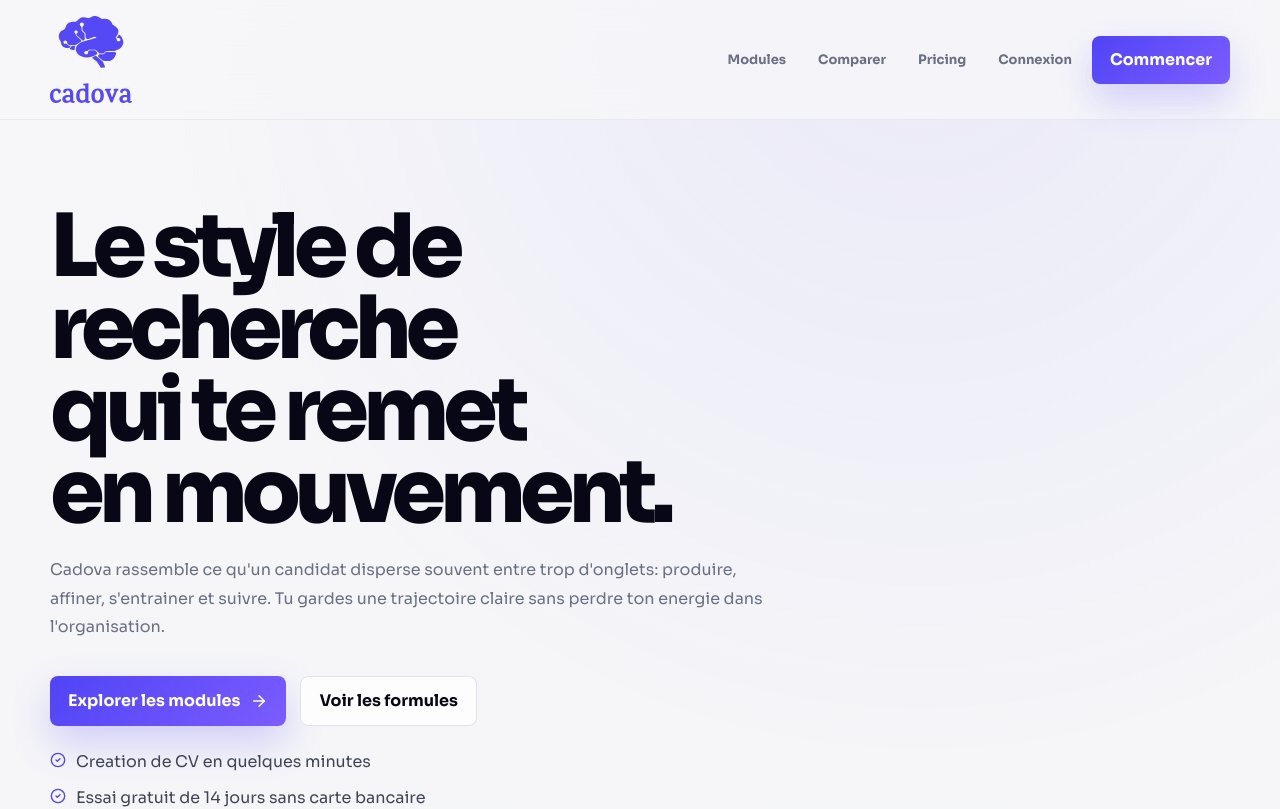
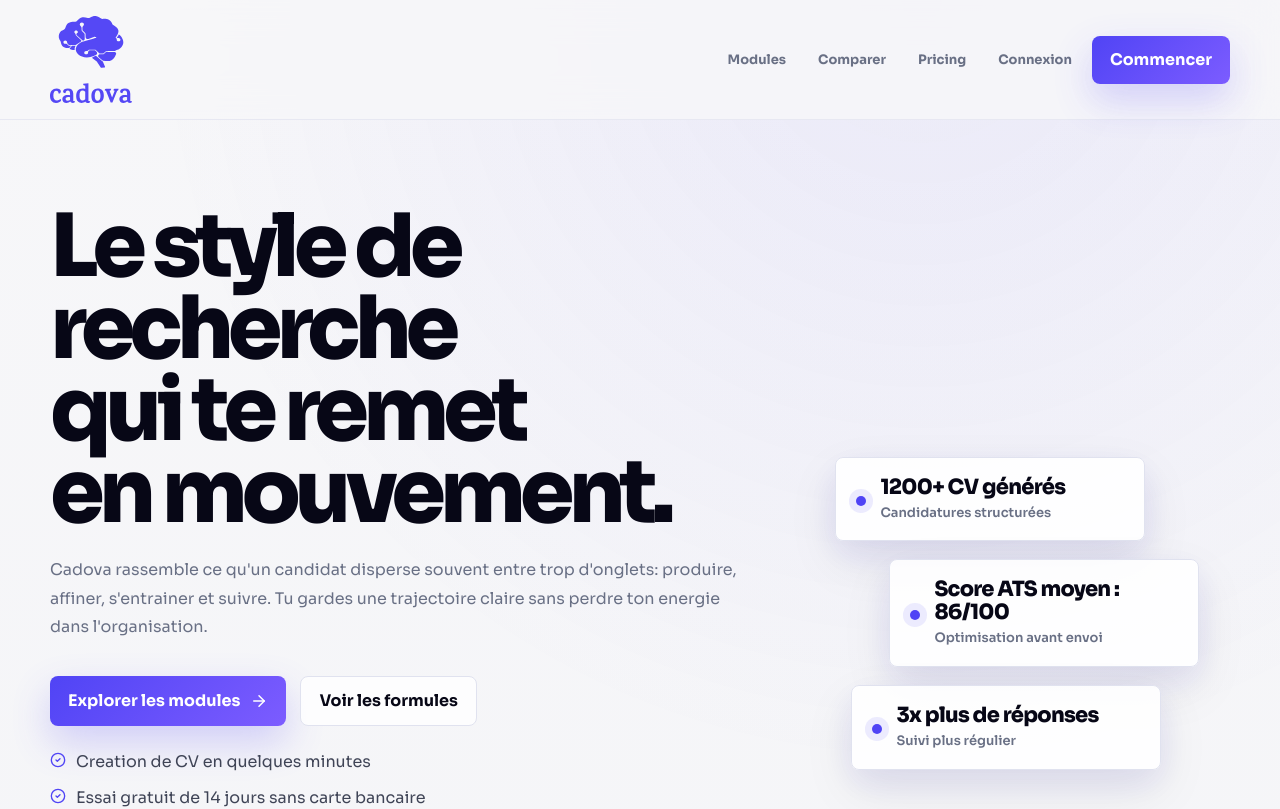
Before and after one commit to nothanger/cadova, a React (Vite) app: page / in a window 1280 px wide. Shown: the top 809 px of the page. Built offline with nearby package versions, Linux system fonts and the light colour scheme.

Commit message:
Add hero proof stat cards

```diff
--- a/src/app/pages/Landing.tsx
+++ b/src/app/pages/Landing.tsx
@@ -9,6 +9,12 @@ const proofPoints = [
   "Creation de CV en quelques minutes",
   "Essai gratuit de 14 jours sans carte bancaire",
   "Un seul compte pour tous les modules",
+];
+
+const heroStats = [
+  { value: "1200+ CV générés", label: "Candidatures structurées" },
+  { value: "Score ATS moyen : 86/100", label: "Optimisation avant envoi" },
+  { value: "3x plus de réponses", label: "Suivi plus régulier" },
 ];
 
 const workflow = [
@@ -51,7 +57,7 @@ export function Landing() {
   return (
     <MarketingShell>
       <section className="marketing-section marketing-hero">
-        <div className="marketing-container">
+        <div className="marketing-container marketing-hero-grid">
           <div className="marketing-hero-content">
             <h1 className="marketing-title">
               Le style de recherche
@@ -100,6 +106,18 @@ export function Landing() {
                 <span className="marketing-price-note">pour tester sans carte</span>
               </div>
             </div>
+          </div>
+
+          <div className="marketing-hero-stats" aria-label="Preuves Cadova">
+            {heroStats.map((stat, index) => (
+              <div key={stat.label} className={`marketing-floating-stat marketing-floating-stat-${index + 1}`}>
+                <span className="marketing-floating-dot" aria-hidden="true" />
+                <div>
+                  <strong>{stat.value}</strong>
+                  <span>{stat.label}</span>
+                </div>
+              </div>
+            ))}
           </div>
         </div>
       </section>
--- a/src/styles/marketing.css
+++ b/src/styles/marketing.css
@@ -142,11 +142,23 @@
   box-shadow: 0 30px 70px rgba(8, 7, 25, 0.22);
 }
 
+.marketing-panel-dark .marketing-title-section,
+.marketing-panel-dark .marketing-detail-block-title {
+  color: #ffffff;
+}
+
+.marketing-hero-grid,
 .marketing-grid-2,
 .marketing-grid-3,
 .marketing-grid-4 {
   display: grid;
   gap: 20px;
+}
+
+.marketing-hero-grid {
+  grid-template-columns: minmax(0, 1fr) minmax(300px, 0.58fr);
+  align-items: center;
+  gap: 56px;
 }
 
 .marketing-hero-content {
@@ -259,6 +271,80 @@
   color: #5044f5;
   flex-shrink: 0;
   margin-top: 2px;
+}
+
+.marketing-hero-stats {
+  display: grid;
+  gap: 18px;
+  justify-items: start;
+  padding: 18px 0;
+}
+
+.marketing-floating-stat {
+  display: flex;
+  align-items: center;
+  gap: 14px;
+  width: min(100%, 310px);
+  border: 1px solid #e0e2ef;
+  border-radius: 8px;
+  background: rgba(255, 255, 255, 0.88);
+  box-shadow: 0 20px 52px rgba(15, 16, 33, 0.08), 0 12px 34px rgba(80, 68, 245, 0.08);
+  padding: 18px 20px;
+  animation: cadova-stat-fade 620ms ease both;
+}
+
+.marketing-floating-stat-1 {
+  margin-left: 18px;
+}
+
+.marketing-floating-stat-2 {
+  margin-left: 72px;
+  animation-delay: 80ms;
+}
+
+.marketing-floating-stat-3 {
+  margin-left: 34px;
+  animation-delay: 160ms;
+}
+
+.marketing-floating-dot {
+  width: 10px;
+  height: 10px;
+  border-radius: 999px;
+  background: #5044f5;
+  box-shadow: 0 0 0 7px rgba(80, 68, 245, 0.1);
+  flex-shrink: 0;
+}
+
+.marketing-floating-stat strong,
+.marketing-floating-stat span {
+  display: block;
+}
+
+.marketing-floating-stat strong {
+  color: #070716;
+  font-size: 21px;
+  font-weight: 800;
+  letter-spacing: -0.035em;
+  line-height: 1.1;
+}
+
+.marketing-floating-stat span {
+  margin-top: 4px;
+  color: #697085;
+  font-size: 13px;
+  font-weight: 600;
+}
+
+@keyframes cadova-stat-fade {
+  from {
+    opacity: 0;
+    transform: translateY(10px);
+  }
+  to {
+    opacity: 1;
+    transform: translateY(0);
+  }
 }
 
 .marketing-meta-grid {
@@ -428,6 +514,7 @@
 }
 
 @media (max-width: 980px) {
+  .marketing-hero-grid,
   .marketing-grid-2,
   .marketing-grid-3,
   .marketing-grid-4,
@@ -437,6 +524,25 @@
 
   .marketing-meta-grid {
     grid-template-columns: 1fr 1fr;
+  }
+
+  .marketing-hero-stats {
+    max-width: 620px;
+    grid-template-columns: 1fr 1fr;
+    padding-top: 8px;
+  }
+
+  .marketing-floating-stat,
+  .marketing-floating-stat-1,
+  .marketing-floating-stat-2,
+  .marketing-floating-stat-3 {
+    width: 100%;
+    margin-left: 0;
+  }
+
+  .marketing-floating-stat-3 {
+    grid-column: 1 / -1;
+    width: min(100%, 310px);
   }
 }
 
@@ -473,4 +579,12 @@
   .marketing-meta-grid {
     grid-template-columns: 1fr;
   }
+
+  .marketing-hero-stats {
+    grid-template-columns: 1fr;
+  }
+
+  .marketing-floating-stat-3 {
+    width: 100%;
+  }
 }
```
